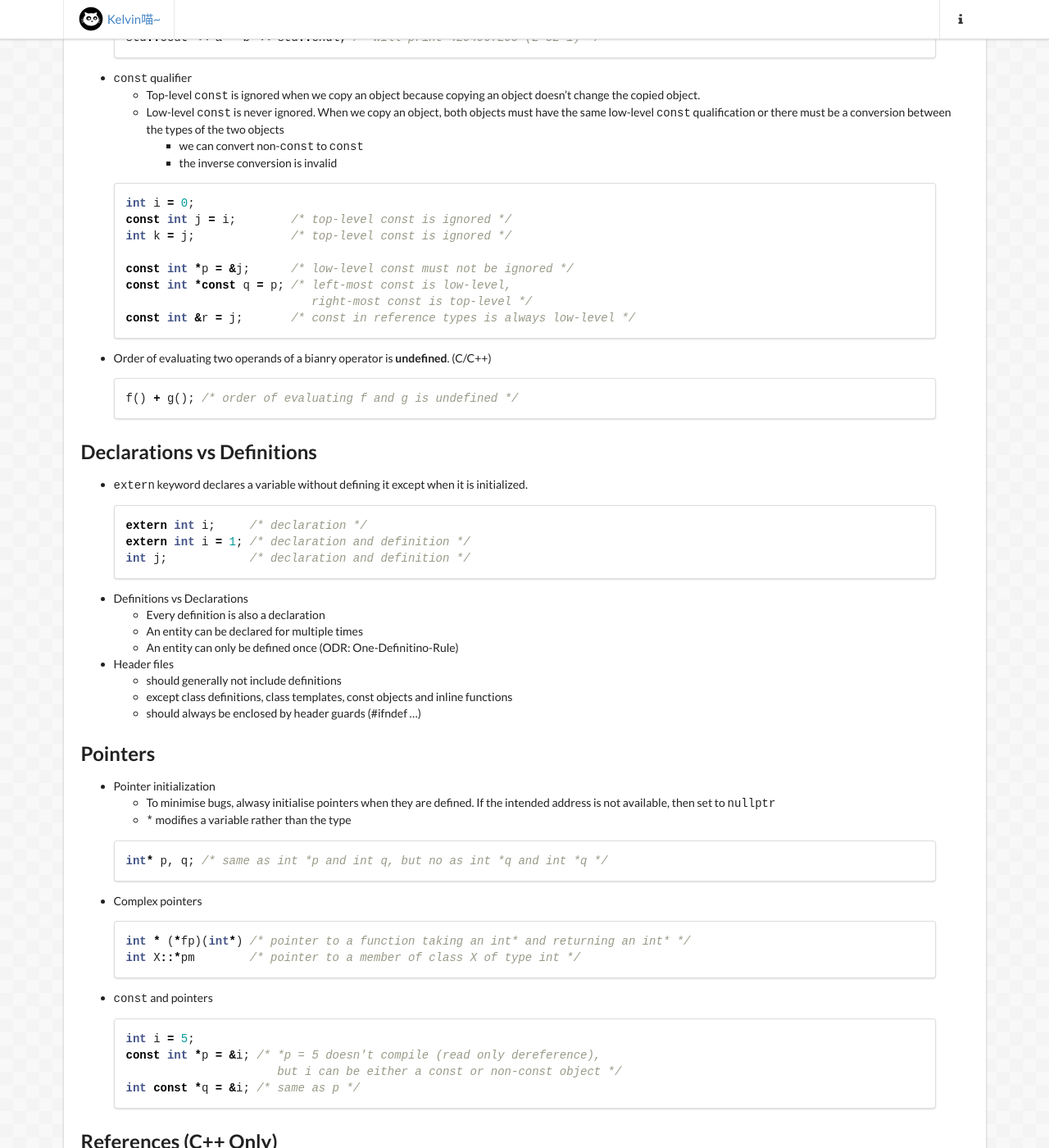
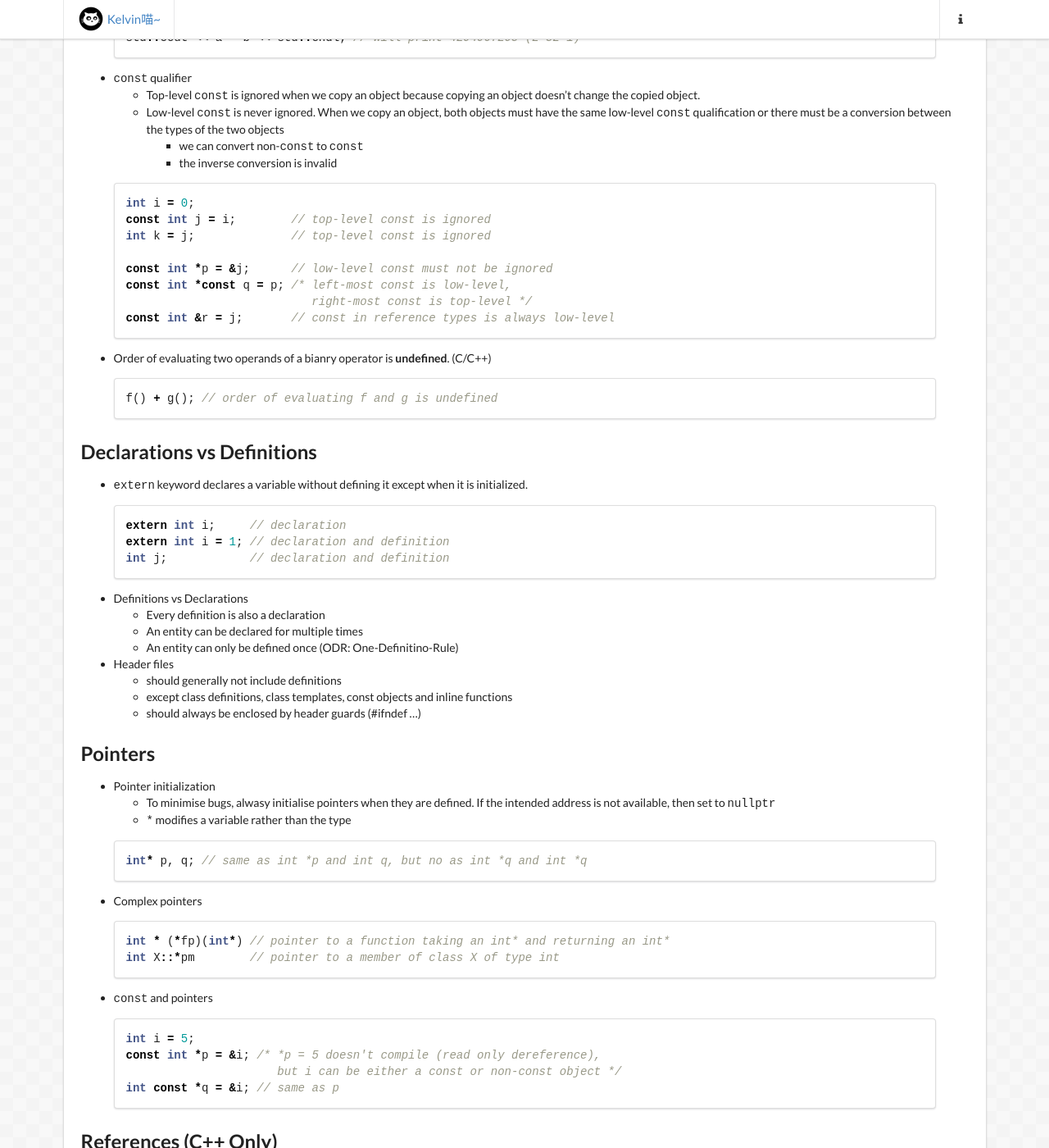
Before and after one commit to tjumyk/tjumyk.github.io, a Jekyll site: the page built from _posts/2017-10-11-cxx-review.md, in a window 1280 px wide and 1400 px high, scrolled down 1141 px. Shown: the whole window at 82% size. Built offline with Jekyll 4.4.1, drawn with Linux system fonts in a browser that asks for light colours; comment, search, counter and statistics services are not loaded; some of the changed text lies outside the part shown.

Commit message:
use 'back-quoted' highlight syntax to avoid rendering bugs

````diff
--- a/_posts/2017-10-11-cxx-review.md
+++ b/_posts/2017-10-11-cxx-review.md
@@ -26,9 +26,9 @@
    - **char16_t**(C++ 11): 16 bit Unicode character
    - **char32_t**(C++ 11): 32 bit Unicode character
 
-{% highlight c++ %}
-L'a'; /* type of this character literal is wchar_t */
-{% endhighlight %}
+```cpp
+L'a'; // type of this character literal is wchar_t
+```
 
 * Constructing new types using **declarator operators**
   - pointer types(C/C++): `int*`
@@ -37,19 +37,19 @@
 
 * Limits of predefined types
 
-{% highlight c++ %}
+```cpp
 // machine-dependent limits
 std::numeric_limits<int>::max();
 std::numeric_limits<int>::min();
-{% endhighlight %}
+```
 
 * Implicit type conversion (C/C++)
 
-{% highlight c++ %}
+```cpp
 signed int a = -1;
 unsigned int b = 1;
-std::cout << a * b << std::endl; /* will print 4294967295 (2^32-1) */
-{% endhighlight %}
+std::cout << a * b << std::endl; // will print 4294967295 (2^32-1)
+```
 
 * `const` qualifier
    * Top-level `const` is ignored when we copy an object because copying an object doesn't change the copied object.
@@ -58,32 +58,32 @@
       * we can convert non-`const` to `const`
       * the inverse conversion is invalid
 
-{% highlight c++ %}
+```cpp
 int i = 0;
-const int j = i;        /* top-level const is ignored */
-int k = j;              /* top-level const is ignored */
+const int j = i;        // top-level const is ignored
+int k = j;              // top-level const is ignored
 
-const int *p = &j;      /* low-level const must not be ignored */
+const int *p = &j;      // low-level const must not be ignored
 const int *const q = p; /* left-most const is low-level,
                            right-most const is top-level */
-const int &r = j;       /* const in reference types is always low-level */
-{% endhighlight %}
+const int &r = j;       // const in reference types is always low-level
+```
 
 * Order of evaluating two operands of a bianry operator is **undefined**. (C/C++)
 
-{% highlight c++ %}
-f() + g(); /* order of evaluating f and g is undefined */
-{% endhighlight %}
+```cpp
+f() + g(); // order of evaluating f and g is undefined
+```
 
 ## Declarations vs Definitions
 
 * `extern` keyword declares a variable without defining it except when it is initialized.
 
-{% highlight c++ %}
-extern int i;     /* declaration */
-extern int i = 1; /* declaration and definition */
-int j;            /* declaration and definition */
-{% endhighlight %}
+```cpp
+extern int i;     // declaration
+extern int i = 1; // declaration and definition
+int j;            // declaration and definition
+```
 
 * Definitions vs Declarations
    * Every definition is also a declaration
@@ -102,25 +102,25 @@
      set to `nullptr`
    * `*` modifies a variable rather than the type
 
-{% highlight c++ %}
-int* p, q; /* same as int *p and int q, but no as int *q and int *q */
-{% endhighlight %}
+```cpp
+int* p, q; // same as int *p and int q, but no as int *q and int *q
+```
 
 * Complex pointers
 
-{% highlight c++ %}
-int * (*fp)(int*) /* pointer to a function taking an int* and returning an int* */
-int X::*pm        /* pointer to a member of class X of type int */
-{% endhighlight %}
+```cpp
+int * (*fp)(int*) // pointer to a function taking an int* and returning an int*
+int X::*pm        // pointer to a member of class X of type int
+```
 
 * `const` and pointers
 
-{% highlight c++ %}
+```cpp
 int i = 5;
 const int *p = &i; /* *p = 5 doesn't compile (read only dereference),
                       but i can be either a const or non-const object */
-int const *q = &i; /* same as p */
-{% endhighlight %}
+int const *q = &i; // same as p
+```
 
 ## References (C++ Only)
 
@@ -137,13 +137,13 @@
    * We can think a reference as a dereferenced pointer
    * References are almost always implemented as pointers
 
-{% highlight c++ %}
+```cpp
 int i = 5;
-long &r = i;         /* compile error */
-const long &s = i;   /* correct */
-const long *t = &i;  /* compile error */
-const int &r2 = 100; /* correct */
-{% endhighlight %}
+long &r = i;         // compile error
+const long &s = i;   // correct
+const long *t = &i;  // compile error
+const int &r2 = 100; // correct
+```
 
 ## The `auto` type specifier (C++11)
 
@@ -155,20 +155,20 @@
 * Use `auto &` if we want a reference to the deducted type. In this case, the top-level `const` in the initializer is
   not top-level any more because we bind a reference to an initializer. So, that `const` will not be ignored.
 
-{% highlight c++ %}
-auto i = 0, *p = &i;    /* ok, i is int and p is int* */
-auto sz = 0, pi = 3.14; /* error: inconsistent types */
+```cpp
+auto i = 0, *p = &i;      // ok, i is int and p is int*
+auto sz = 0, pi = 3.14;   // error: inconsistent types
 
 int i;
 const int *const p = i;
-auto r = p;               /* const int * const -> const int* */
-const auto s = p;         /* const int* const */
+auto r = p;               // const int * const -> const int*
+const auto s = p;         // const int* const
 
 const int &j = 1;
-auto u = j;               /* const int & -> const int -> int */
-const auto v = j;         /* const int */
-auto &w = j;              /* const int & (low-level const kept)*/
-{% endhighlight %}
+auto u = j;               // const int & -> const int -> int
+const auto v = j;         // const int
+auto &w = j;              // const int & (low-level const kept)
+```
 
 
 ## Functions
@@ -179,33 +179,33 @@
    * Functions may return pointers or references
 * A function may have an empty parameter list
 
-{% highlight c++ %}
-int foo();      /* OK: implicit empty parameter list */
-void bar(void); /* OK: explicit empty parameter list */
-{% endhighlight %}
+```cpp
+int foo();      // OK: implicit empty parameter list
+void bar(void); // OK: explicit empty parameter list
+```
 
 * Lvalue vs Rvalue
    * Lvalue: address of the object
    * Rvalue: content of the object
 
-{% highlight c++ %}
+```cpp
 int i = 5;
       i     =     i     +   1;
-/* (Lvalue)    (Rvalue) */
-{% endhighlight %}
+// (Lvalue)    (Rvalue)
+```
 
 * Parameter passing
    * pass by value: **Rvalue** of an actual argument is passed (C/C++/Java/...)
    * pass by reference: **Lvalue** of an actual argument is passed (C++ Only[?])
 
-{% highlight c++ %}
+```cpp
 void swap(int i, int j);   /* wrong, copy values of actual arguments
                               (pass by value) */
 // Two ways to fix it
-void swap(int *i, int *j); /* C style */
+void swap(int *i, int *j); // C style
 void swap(int &i, int &j); /* C++ style (pass by reference)
                               Use C++ style wherever possible */
-{% endhighlight %}
+```
 
 * Function overloading
    * overloading resolution is a three-step process
@@ -215,37 +215,34 @@
       * find a **best-match**: the type match **no worse in each argument** but better in at least on argument
    * top-level `const` is ignored for function overloading, low-level `const` is significant
 
-{% highlight c++ %}
+```cpp
 Record lookup(Phone p) {...};
 Record lookup(const Phone p) {...};  /* error: redefinition,
                                         because top-level const is ignored */
 
 // The following overloading is correct: low-level const is not ignored
-Record lookup(Phone &p) {...};       /* (1) */
-Record lookup(const Phone &p) {...}; /* (2) */
+Record lookup(Phone &p) {...};       // (1)
+Record lookup(const Phone &p) {...}; // (2)
 
 Phone p1;
 const Phone p2;
-lookup(p1);     /* call (1) */
-lookup(p2);     /* call (2) */
-{% endhighlight %}
-
+lookup(p1);     // call (1)
+lookup(p2);     // call (2)
+```
 
 * Inline Functions
    * Use case: we want to define **a small utility function** for a simple operation but we wish to **avoid the overhead
      of a function call** for such a simple function
    * An inline function is **expanded in line** at each point in the program where it is invoked.
 
-{% highlight c++ %}
+```cpp
 inline int min(int n, int m) {
   return (n < m) ? n : m;
 }
 std::cout << min(i, j) << std::endl;
-// It will be expanded into something like the line below during compilation
-// So we need to put the definitions of inline functions in the header file
+/* It will be expanded into something like the line below during compilation.
+   So we need to put the definitions of inline functions in the header file   */
 std::cout << ((i < j) ? i : j) << std::endl;
-{% endhighlight %}
+```
 
 > To be continued
-
-I think GitHub is not updating my site. This is a test.
````
